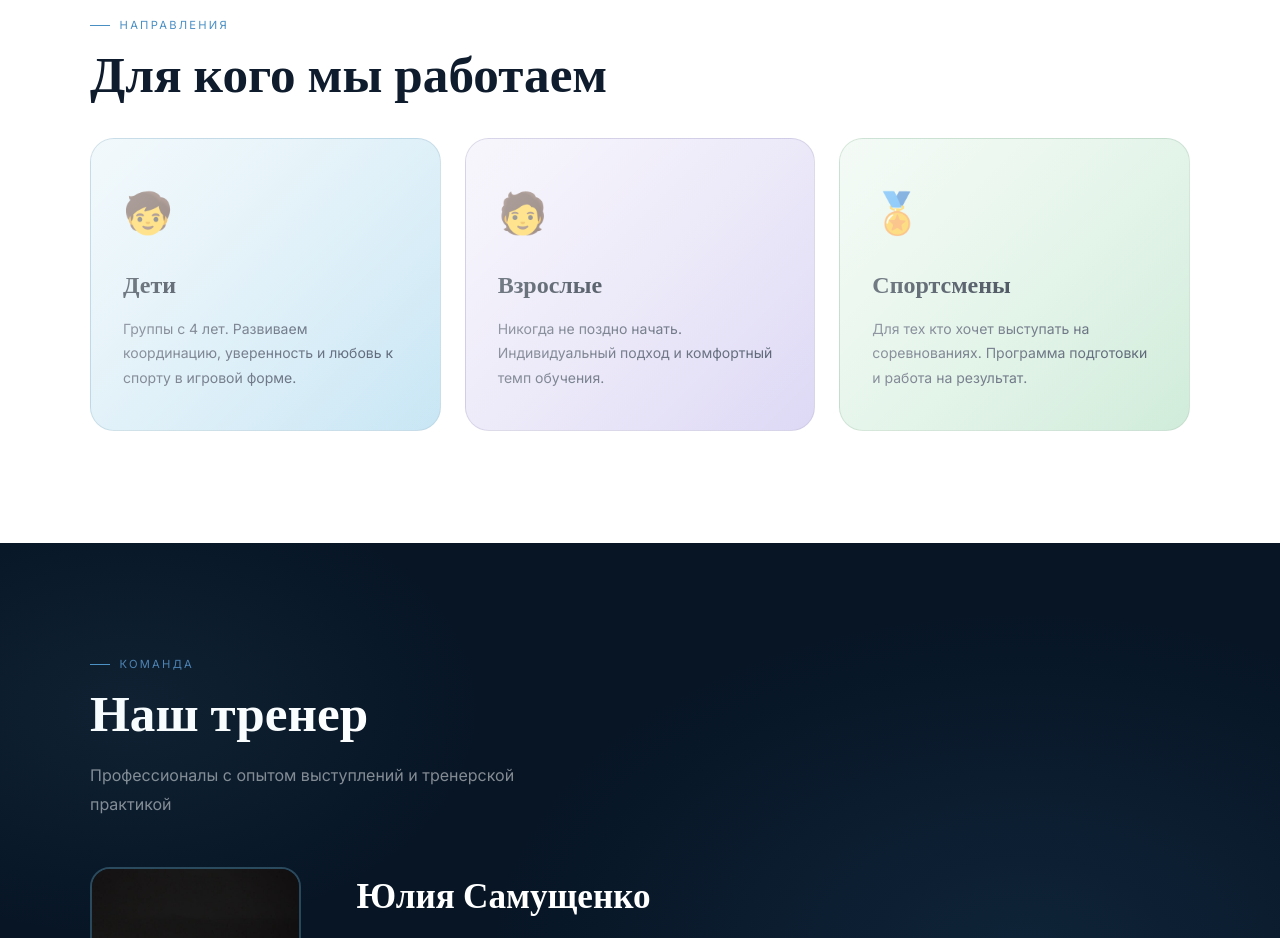
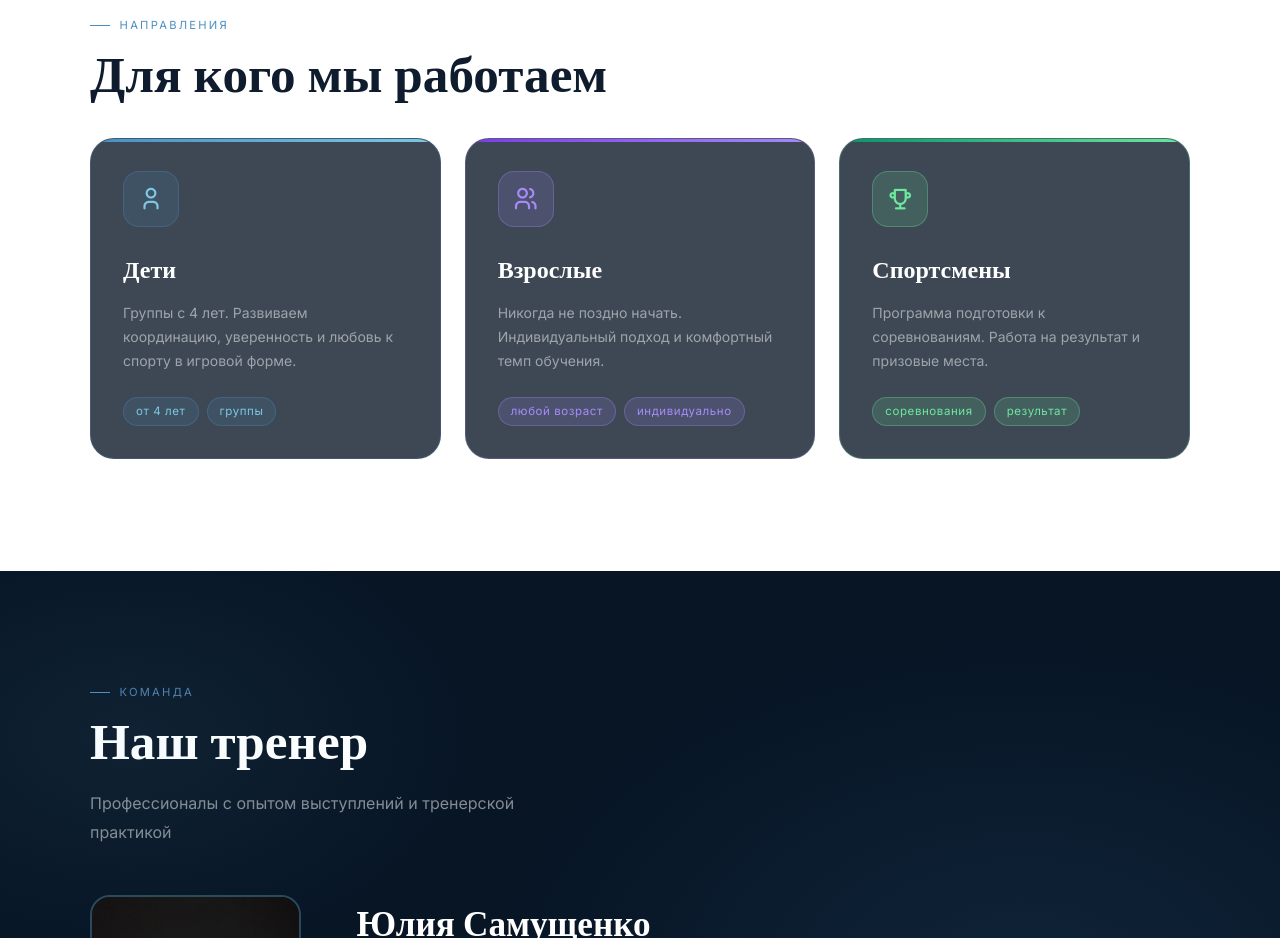
Before and after one commit to globalacc091-hub/my_website, a website: page index.html in a window 1280 px wide. Shown: the part 2020-2958 px from the top of the page. Drawn offline with nearby package versions, Linux system fonts and the light colour scheme.

Commit message:
feat(audience): redesign cards with colored accents, Tabler icons, neon glow and hover effects

```diff
--- a/index.html
+++ b/index.html
@@ -13,6 +13,7 @@
 <meta property="og:type" content="website" />
   <link rel="preconnect" href="https://fonts.googleapis.com" />
   <link href="https://fonts.googleapis.com/css2?family=Cormorant+Garamond:wght@400;600&family=Inter:wght@400;500&display=swap" rel="stylesheet" />
+  <link rel="stylesheet" href="https://cdn.jsdelivr.net/npm/@tabler/icons-webfont@latest/tabler-icons.min.css" />
   <style>
     /* ============================
        ПЕРЕМЕННЫЕ — цвета и шрифты
@@ -507,51 +508,93 @@
 }
 
 .audience-card {
-      padding: 2.5rem 2rem;
+  background: rgba(13,27,42,0.8);
   border-radius: 24px;
-      border: 1px solid rgba(0,0,0,0.06);
-      transition: transform 0.25s, box-shadow 0.25s;
+  padding: 2rem;
   position: relative;
   overflow: hidden;
-    }
-
-    .audience-card::after {
+  transition: transform 0.2s, box-shadow 0.2s;
+}
+
+.audience-card:hover {
+  transform: translateY(-4px) scale(1.02);
+  box-shadow: 0 12px 40px rgba(0,0,0,0.2);
+}
+.audience-blue:hover {
+  box-shadow: 0 0 20px rgba(74,143,196,0.3), 0 0 60px rgba(74,143,196,0.1);
+}
+
+.audience-purple:hover {
+  box-shadow: 0 0 20px rgba(167,139,250,0.3), 0 0 60px rgba(167,139,250,0.1);
+}
+
+.audience-green:hover {
+  box-shadow: 0 0 20px rgba(110,231,160,0.3), 0 0 60px rgba(110,231,160,0.1);
+}
+
+.audience-card::before {
   content: '';
   position: absolute;
-      top: 0;
-      left: 0;
-      right: 0;
-      bottom: 0;
-      background: linear-gradient(135deg, rgba(255,255,255,0.6) 0%, transparent 100%);
-      pointer-events: none;
-    }
-
-    .audience-card:hover {
-      transform: translateY(-6px);
-      box-shadow: 0 20px 50px rgba(0,0,0,0.1);
-    }
-
-    .audience-card:nth-child(1) { background: linear-gradient(135deg, #dff0f7 0%, #c8e6f5 100%); }
-    .audience-card:nth-child(2) { background: linear-gradient(135deg, #ece9f8 0%, #ddd8f5 100%); }
-    .audience-card:nth-child(3) { background: linear-gradient(135deg, #e4f5e9 0%, #d0ecda 100%); }
-
-    .audience-icon {
-      font-size: 2.5rem;
-      margin-bottom: 1.2rem;
-      display: block;
+  top: 0; left: 0; right: 0;
+  height: 3px;
+}
+
+.audience-blue { border: 1px solid rgba(74,143,196,0.25); }
+.audience-blue::before { background: linear-gradient(90deg,#4a8fc4,#7ec8e3); }
+.audience-blue .audience-icon-box { background: rgba(74,143,196,0.15); border-color: rgba(74,143,196,0.3); }
+.audience-blue .audience-icon-box i { color: #7ec8e3; }
+.audience-blue .audience-tags span { background: rgba(74,143,196,0.15); border-color: rgba(74,143,196,0.3); color: #7ec8e3; }
+
+.audience-purple { border: 1px solid rgba(167,139,250,0.25); }
+.audience-purple::before { background: linear-gradient(90deg,#7c3aed,#a78bfa); }
+.audience-purple .audience-icon-box { background: rgba(167,139,250,0.15); border-color: rgba(167,139,250,0.3); }
+.audience-purple .audience-icon-box i { color: #a78bfa; }
+.audience-purple .audience-tags span { background: rgba(167,139,250,0.15); border-color: rgba(167,139,250,0.3); color: #a78bfa; }
+
+.audience-green { border: 1px solid rgba(110,231,160,0.25); }
+.audience-green::before { background: linear-gradient(90deg,#059669,#6ee7a0); }
+.audience-green .audience-icon-box { background: rgba(110,231,160,0.15); border-color: rgba(110,231,160,0.3); }
+.audience-green .audience-icon-box i { color: #6ee7a0; }
+.audience-green .audience-tags span { background: rgba(110,231,160,0.15); border-color: rgba(110,231,160,0.3); color: #6ee7a0; }
+
+.audience-icon-box {
+  width: 56px;
+  height: 56px;
+  border-radius: 16px;
+  border: 1px solid;
+  display: flex;
+  align-items: center;
+  justify-content: center;
+  margin-bottom: 1.5rem;
+  font-size: 26px;
 }
 
 .audience-card h3 {
   font-family: var(--font-display);
   font-size: 1.5rem;
+  color: #ffffff;
   margin-bottom: 0.6rem;
-      color: var(--deep);
 }
 
 .audience-card p {
   font-size: 0.875rem;
-      color: #4a5568;
-      line-height: 1.75;
+  color: rgba(255,255,255,0.5);
+  line-height: 1.7;
+  margin-bottom: 1.5rem;
+}
+
+.audience-tags {
+  display: flex;
+  gap: 8px;
+  flex-wrap: wrap;
+}
+
+.audience-tags span {
+  font-size: 0.72rem;
+  padding: 0.25rem 0.75rem;
+  border-radius: 50px;
+  border: 1px solid;
+  letter-spacing: 0.05em;
 }
 
     /* ============================
@@ -1342,20 +1385,40 @@
       <div class="section-tag">Направления</div>
       <h2 class="section-title">Для кого мы работаем</h2>
       <div class="audience-grid">
-        <div class="audience-card fade-up">
-          <div class="audience-icon">🧒</div>
+  <div class="audience-card audience-blue fade-up">
+    <div class="audience-icon-box">
+      <i class="ti ti-user" aria-hidden="true"></i>
+    </div>
     <h3>Дети</h3>
     <p>Группы с 4 лет. Развиваем координацию, уверенность и любовь к спорту в игровой форме.</p>
-        </div>
-        <div class="audience-card fade-up">
-          <div class="audience-icon">🧑</div>
+    <div class="audience-tags">
+      <span>от 4 лет</span>
+      <span>группы</span>
+    </div>
+  </div>
+
+  <div class="audience-card audience-purple fade-up">
+    <div class="audience-icon-box">
+      <i class="ti ti-users" aria-hidden="true"></i>
+    </div>
     <h3>Взрослые</h3>
     <p>Никогда не поздно начать. Индивидуальный подход и комфортный темп обучения.</p>
-        </div>
-        <div class="audience-card fade-up">
-          <div class="audience-icon">🏅</div>
+    <div class="audience-tags">
+      <span>любой возраст</span>
+      <span>индивидуально</span>
+    </div>
+  </div>
+
+  <div class="audience-card audience-green fade-up">
+    <div class="audience-icon-box">
+      <i class="ti ti-trophy" aria-hidden="true"></i>
+    </div>
     <h3>Спортсмены</h3>
-          <p>Для тех кто хочет выступать на соревнованиях. Программа подготовки и работа на результат.</p>
+    <p>Программа подготовки к соревнованиям. Работа на результат и призовые места.</p>
+    <div class="audience-tags">
+      <span>соревнования</span>
+      <span>результат</span>
+    </div>
   </div>
 </div>
     </div>
```
Lines whose indentation alone changed are shown as unchanged.
